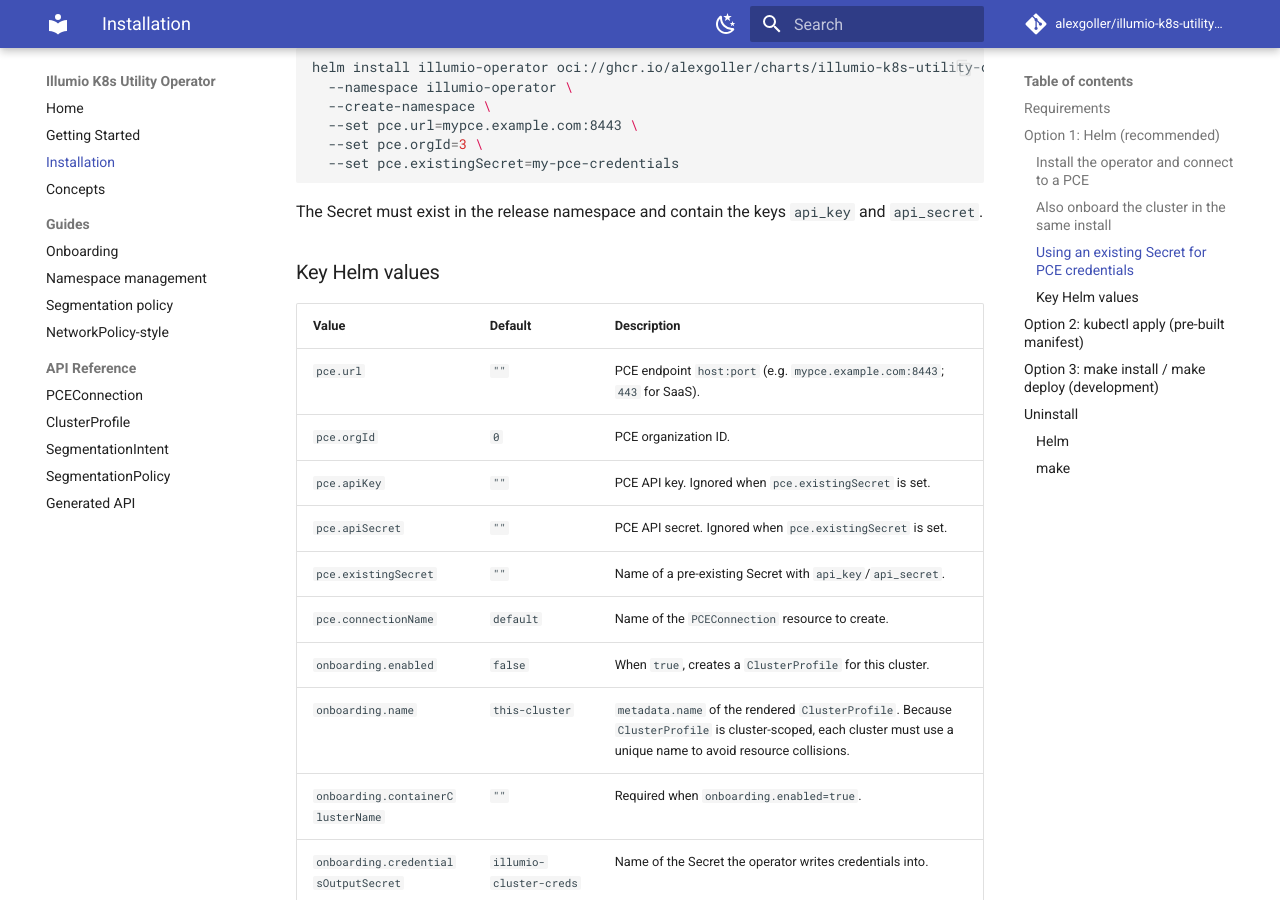
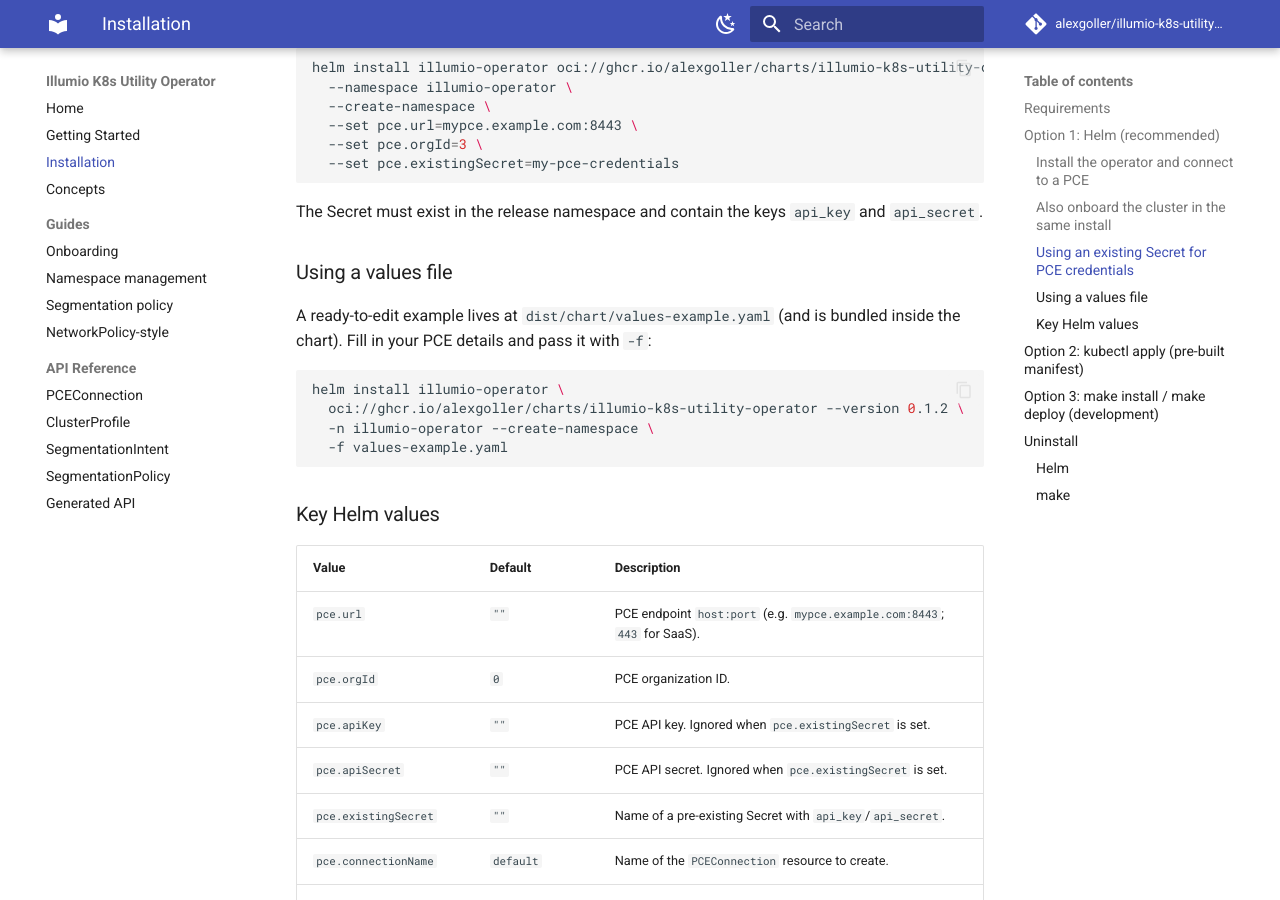
Before and after one commit to alexgoller/illumio-k8s-utility-operator, an MkDocs documentation site: the page built from docs/installation.md, in a window 1280 px wide and 900 px high, scrolled down 1454 px. Built offline with MkDocs 1.6.1 and Material for MkDocs 9.7.7, drawn with Linux system fonts in a browser that asks for light colours; comment, search, counter and statistics services are not loaded; some of the changed text lies outside the part shown.

Commit message:
fix(chart): install CRDs from crds/ dir so helm install works (v0.1.2) (#12)
* fix(chart): install CRDs from crds/ dir so `helm install` works on a fresh cluster

v0.1.1 placed the 4 CRDs in templates/crd/ alongside the PCEConnection and
ClusterProfile custom resources. Helm renders and applies all templates in one
pass, so the CRs were submitted before their CRDs were registered, failing with:

    resource mapping not found ... no matches for kind "ClusterProfile" /
    "PCEConnection" in version "microsegment.io/v1alpha1" ensure CRDs are
    installed first

Move the CRDs to Helm's special crds/ directory, which Helm installs and
registers BEFORE any templates. A plain `helm install` now just works.

- dist/chart/crds/: 4 raw CRDs (copied from config/crd/bases)
- remove dist/chart/templates/crd/ and the crd.* values block (crds/ is raw,
  always installed, never templated)
- bump Chart to 0.1.2; regenerate dist/install.yaml at 0.1.2
- add values-example.yaml (no crd block) and a "Using a values file" doc section
- add .github/workflows/test-chart.yml: kind + `helm upgrade --install` of the
  chart on a fresh cluster — reproduces the v0.1.1 install-path failure and now
  passes, guarding against regressions (issue #8)

Verified locally on a fresh kind cluster: helm install exits 0, all 4 CRDs
register, and the PCEConnection + ClusterProfile CRs are created without the
mapping error.

Co-Authored-By: Claude Opus 4.8 (1M context) <noreply@anthropic.com>

* ci(test-chart): pass dummy PCE values so helm-deploy renders the required pce.url

Co-Authored-By: Claude Opus 4.8 (1M context) <noreply@anthropic.com>

---------

Co-authored-by: Claude Opus 4.8 (1M context) <noreply@anthropic.com>

````diff
--- a/docs/installation.md
+++ b/docs/installation.md
@@ -14,7 +14,7 @@ The operator's Helm chart is published to **GitHub Container Registry** as an OC
 ### Install the operator and connect to a PCE
 
 ```bash
-helm install illumio-operator oci://ghcr.io/alexgoller/charts/illumio-k8s-utility-operator --version 0.1.1 \
+helm install illumio-operator oci://ghcr.io/alexgoller/charts/illumio-k8s-utility-operator --version 0.1.2 \
   --namespace illumio-operator \
   --create-namespace \
   --set pce.url=mypce.example.com:8443 \
@@ -30,7 +30,7 @@ This creates the `illumio-operator` namespace, installs all four CRDs (PCEConnec
 Add `--set onboarding.enabled=true` and supply a Container Cluster name:
 
 ```bash
-helm install illumio-operator oci://ghcr.io/alexgoller/charts/illumio-k8s-utility-operator --version 0.1.1 \
+helm install illumio-operator oci://ghcr.io/alexgoller/charts/illumio-k8s-utility-operator --version 0.1.2 \
   --namespace illumio-operator \
   --create-namespace \
   --set pce.url=mypce.example.com:8443 \
@@ -48,7 +48,7 @@ The operator will create the PCE Container Cluster, generate a node Pairing Prof
 If your credentials are already managed by an external secret manager (e.g., Vault, External Secrets Operator), point the chart at the existing Secret instead of supplying raw values:
 
 ```bash
-helm install illumio-operator oci://ghcr.io/alexgoller/charts/illumio-k8s-utility-operator --version 0.1.1 \
+helm install illumio-operator oci://ghcr.io/alexgoller/charts/illumio-k8s-utility-operator --version 0.1.2 \
   --namespace illumio-operator \
   --create-namespace \
   --set pce.url=mypce.example.com:8443 \
@@ -57,6 +57,17 @@ helm install illumio-operator oci://ghcr.io/alexgoller/charts/illumio-k8s-utilit
 ```
 
 The Secret must exist in the release namespace and contain the keys `api_key` and `api_secret`.
+
+### Using a values file
+
+A ready-to-edit example lives at `dist/chart/values-example.yaml` (and is bundled inside the chart). Fill in your PCE details and pass it with `-f`:
+
+```bash
+helm install illumio-operator \
+  oci://ghcr.io/alexgoller/charts/illumio-k8s-utility-operator --version 0.1.2 \
+  -n illumio-operator --create-namespace \
+  -f values-example.yaml
+```
 
 ### Key Helm values
 
@@ -107,7 +118,7 @@ make deploy IMG=<your-registry>/illumio-k8s-utility-operator:dev
 helm uninstall illumio-operator --namespace illumio-operator
 ```
 
-Note: CRDs are kept by default (`crd.keep: true`). To also remove the CRDs:
+Note: `helm uninstall` does **not** remove the CRDs (Helm never deletes resources from a chart's `crds/` directory). To also remove the CRDs (and any custom resources using them):
 
 ```bash
 kubectl delete crd clusterprofiles.microsegment.io pceconnections.microsegment.io segmentationintents.microsegment.io segmentationpolicies.microsegment.io
````
Also changed, not shown: 14 other files.
